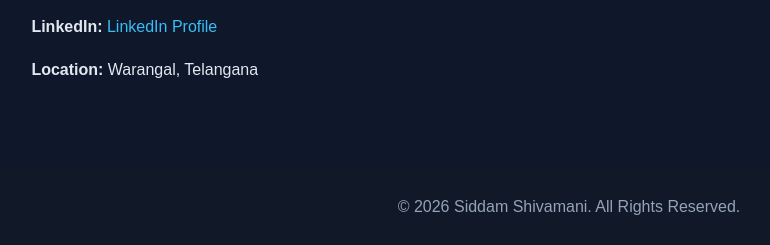
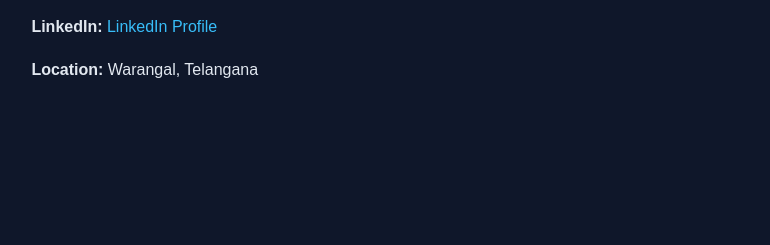
Before and after one commit to Siddamshivamani/shivamani-protfilo, a FastAPI app: page / in a window 1280 px wide. Shown: the part 3326-3571 px from the top of the page, without its empty margins (71-841 px from the left). After the commit the page ends 3404 px from the top, so only its background shows below. Run offline with FastAPI, Linux system fonts and the light colour scheme.

Commit message:
Update portfolio project

```diff
--- a/main.py
+++ b/main.py
@@ -1,4 +1,3 @@
-
 from fastapi import FastAPI, Request
 from fastapi.staticfiles import StaticFiles
 from fastapi.templating import Jinja2Templates
--- a/templates/base.html
+++ b/templates/base.html
@@ -7,13 +7,11 @@
 
     <title>{% block title %}Shivamani | Portfolio{% endblock %}</title>
 
-    <!-- CSS using url_for -->
     <link rel="stylesheet" href="{{ url_for('static', path='css/style.css') }}">
 </head>
 
 <body class="{{ theme }}">
 
-    <!-- Navbar -->
     <header>
         <nav class="navbar">
 
@@ -28,7 +26,6 @@
                 <a href="#contact">Contact</a>
             </div>
 
-            <!-- Theme Toggle -->
             <form action="{{ url_for('toggle_theme') }}" method="post">
                 <button type="submit" class="theme-btn">
                     {% if theme == "dark" %}
@@ -42,16 +39,12 @@
         </nav>
     </header>
 
-    <!-- Main content from child template -->
     <main>
         {% block content %}
         {% endblock %}
     </main>
 
-    <!-- Footer -->
-    <footer>
-        <p>&copy; 2026 Siddam Shivamani. All Rights Reserved.</p>
-    </footer>
+
 
 </body>
 </html>
```
Also changed, not shown: 1 other file.
